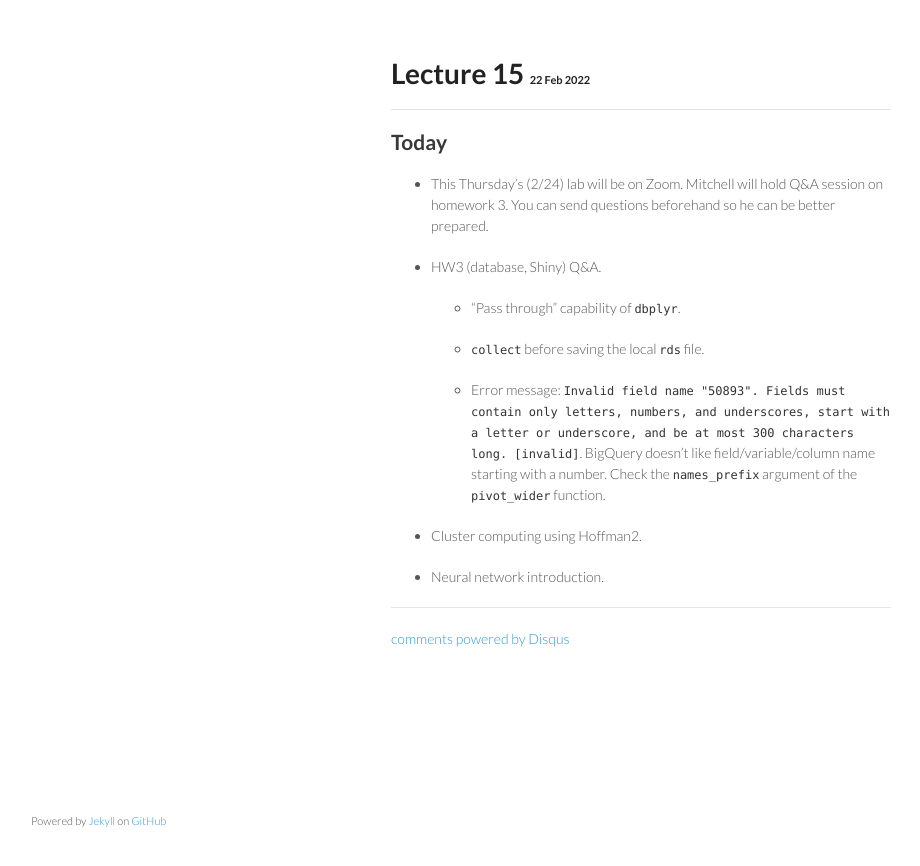
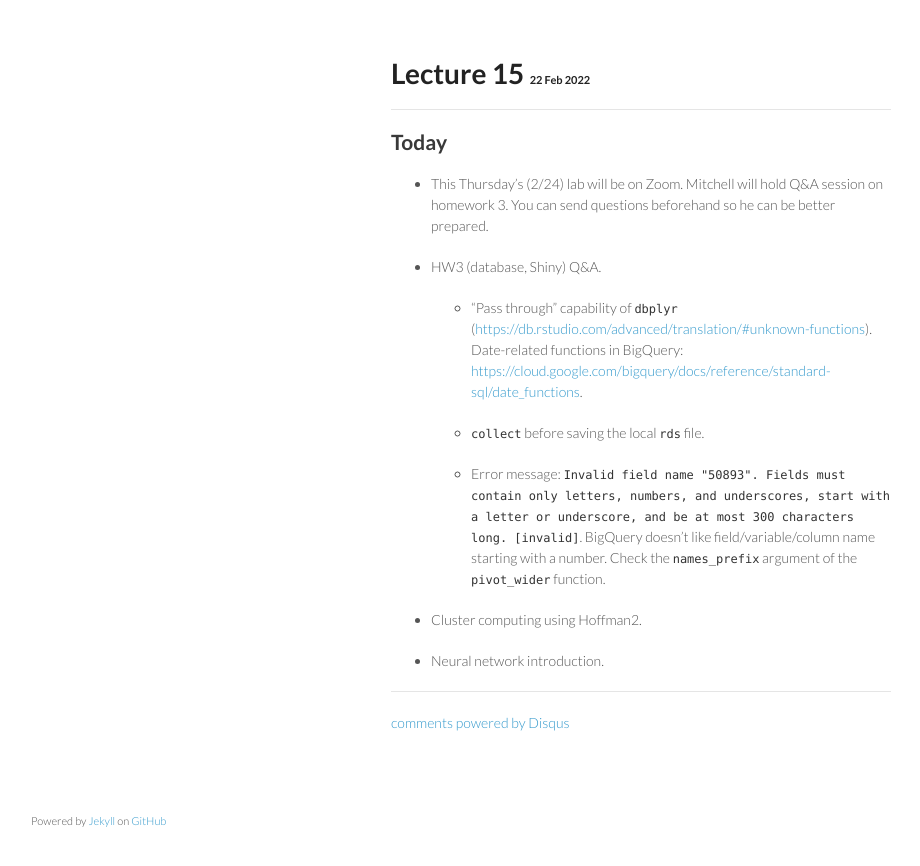
Before and after one commit to ucla-biostat-203b/2022winter, a Jekyll site: the page built from _posts/2022-02-22-week8-day1.md, in a window 1280 px wide. Shown: the top 866 px of the page, without its empty margins (179-1099 px from the left). Built offline with Jekyll 4.4.1, drawn with Linux system fonts in a browser that asks for light colours; comment, search, counter and statistics services are not loaded.

Commit message:
add urls to dbplyr passthrough and BigQuery date functions

```diff
--- a/_posts/2022-02-22-week8-day1.md
+++ b/_posts/2022-02-22-week8-day1.md
@@ -10,7 +10,7 @@ category: biostat203bwinter2022
 
 * HW3 (database, Shiny) Q&A.
 
-    * "Pass through" capability of `dbplyr`.
+    * "Pass through" capability of `dbplyr` (<https://db.rstudio.com/advanced/translation/#unknown-functions>). Date-related functions in BigQuery: <https://cloud.google.com/bigquery/docs/reference/standard-sql/date_functions>.
 
     * `collect` before saving the local `rds` file.
 
```
